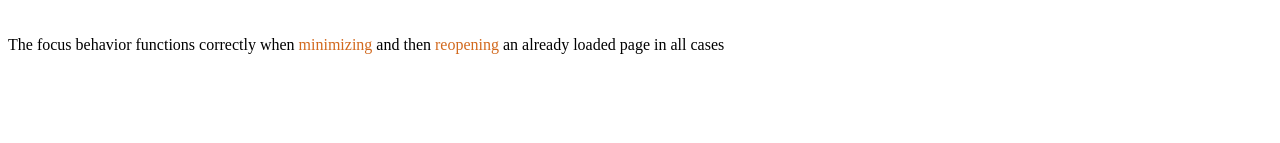
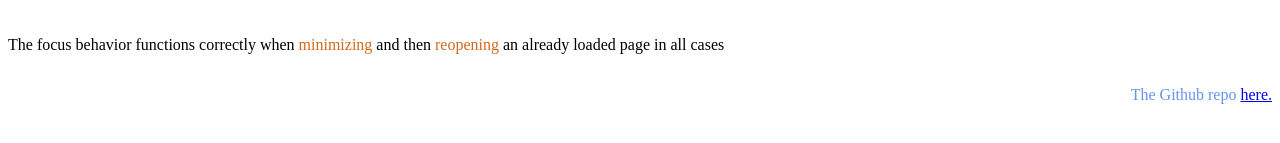
Before and after one commit to roman-meshcheriakov/autofocus-ios-playground, a plain HTML site: page index.html in a window 1280 px wide. Shown: the part 259-402 px from the top of the page. Drawn offline with Linux system fonts and the light colour scheme.

Commit message:
first commit

```diff
--- a/index.html
+++ b/index.html
@@ -37,8 +37,12 @@
 
             <p>The focus behavior functions correctly when <span style="color: chocolate;">minimizing</span> and then
                 <span style="color: chocolate;">reopening</span> an already loaded page in all
-                cases</p>
+                cases
+            </p>
         </section>
+        <footer style="color: cornflowerblue; display: flex; justify-content: flex-end;">
+            <p>The Github repo <a href="https://github.com/roman-meshcheriakov/autofocus-ios-playground">here.</a></p>
+        </footer>
     </body>
 </body>
 
```
